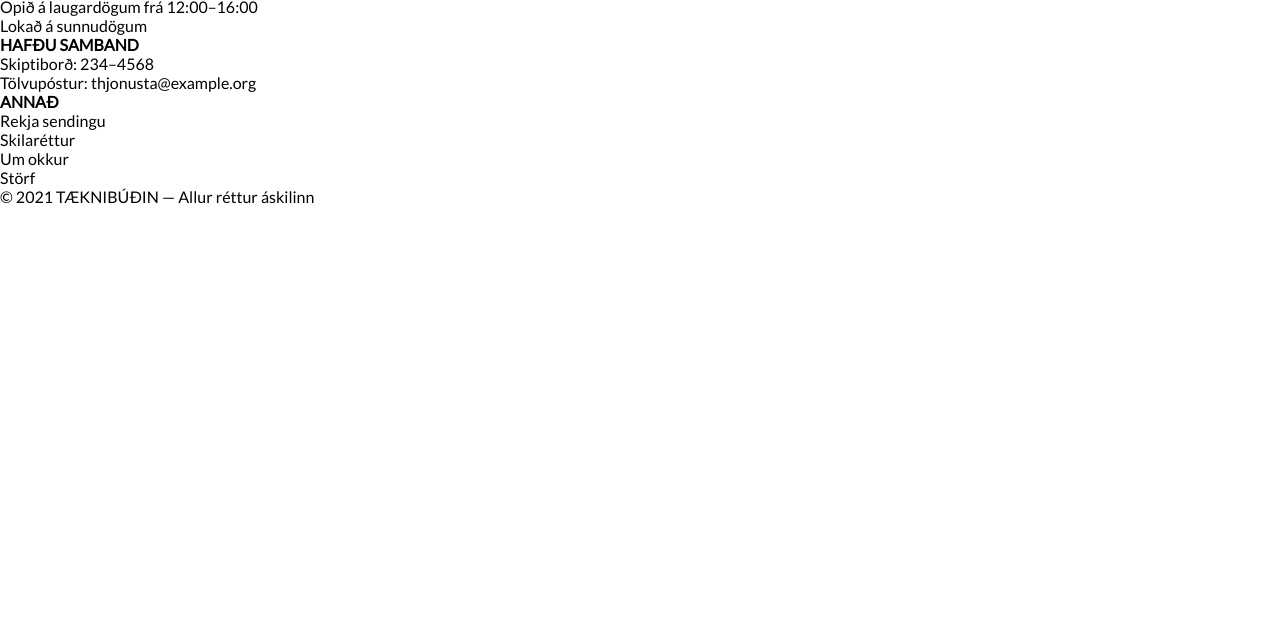
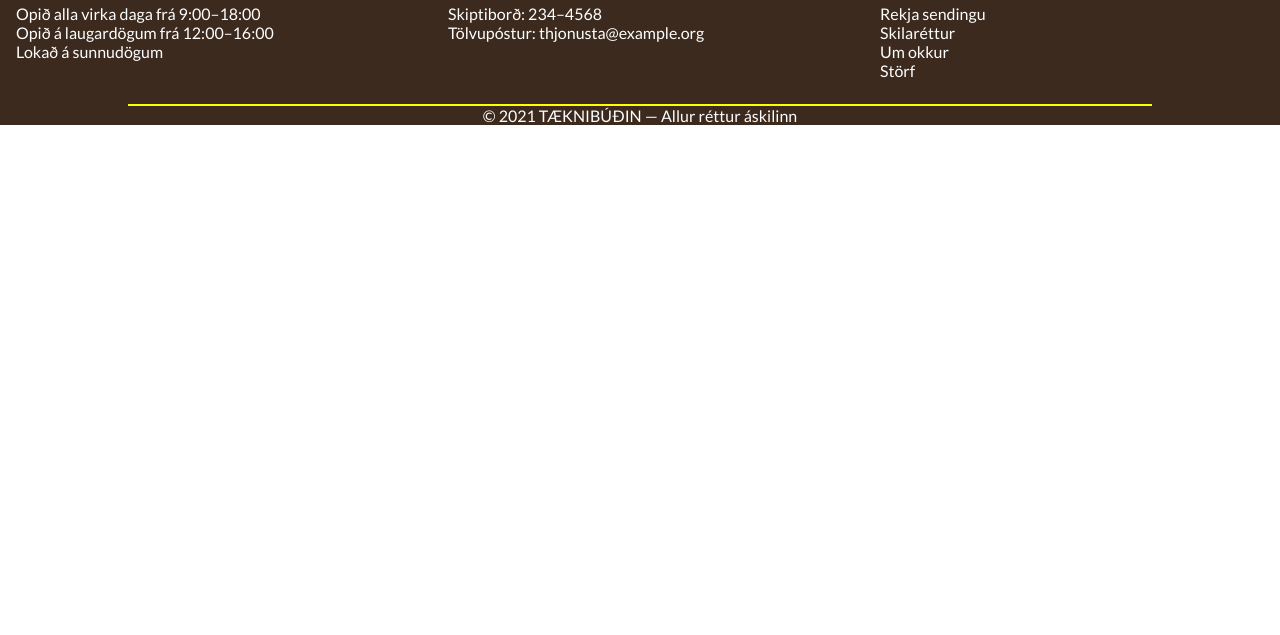
Before and after one commit to Kleppir/DRYK-Vefforitun-, a website: page index.html in a window 1280 px wide. Shown: the part 165-800 px from the top of the page. Drawn offline with Linux system fonts and the light colour scheme.

Commit message:
Updated map to include footer

```diff
--- a/styles.css
+++ b/styles.css
@@ -105,4 +105,48 @@ input::-webkit-inner-spin-button {
   margin: 0;
 }
 
+footer {
+  background-color: #3C2A1E;
+  color: #FEFEFE;
+  display: flex;
+  flex-direction: column;
+  width: 100%;
+  text-align: center;
+}
+
+.bigFooter {
+  display: grid;
+  gap: 1rem;
+  grid-template-columns: 1fr 1fr 1fr;
+}
+
+.bigFooter ul {
+  list-style: none;
+}
+
+.smallFooter {
+  display: flex;
+  flex-direction: column;
+  grid-column: span 3;
+  margin: 1rem;
+  text-align: left;
+}
+
+@media (min-width: 1000px) {
+  .smallFooter {
+    grid-column: span 1;
+  }
+}
+.smallFooter h4 {
+  border-bottom: yellow solid 2px;
+  margin-bottom: 0.5rem;
+}
+
+footer p {
+  margin-top: 0.5rem;
+  border-top: yellow solid 2px;
+  margin-left: 10%;
+  margin-right: 10%;
+}
+
 /*# sourceMappingURL=styles.css.map */
```
Also changed, not shown: 1 other file.
